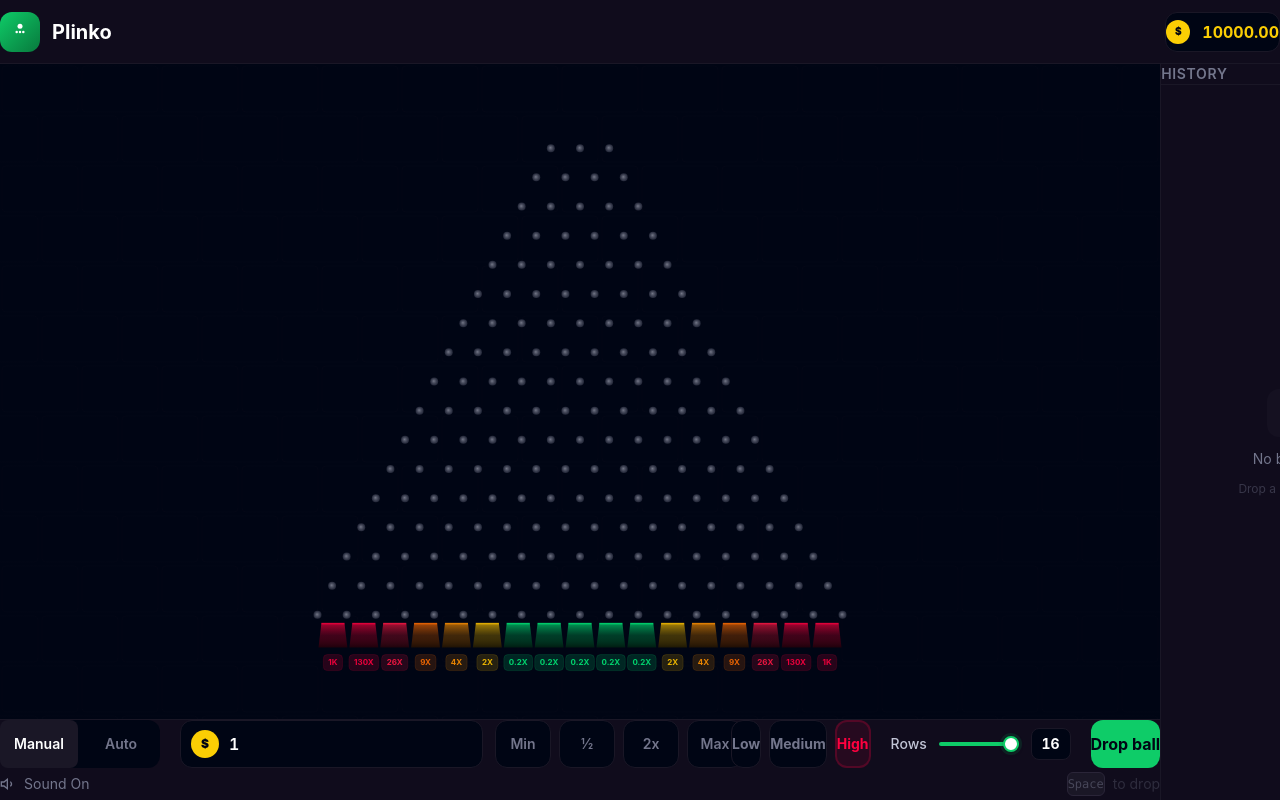
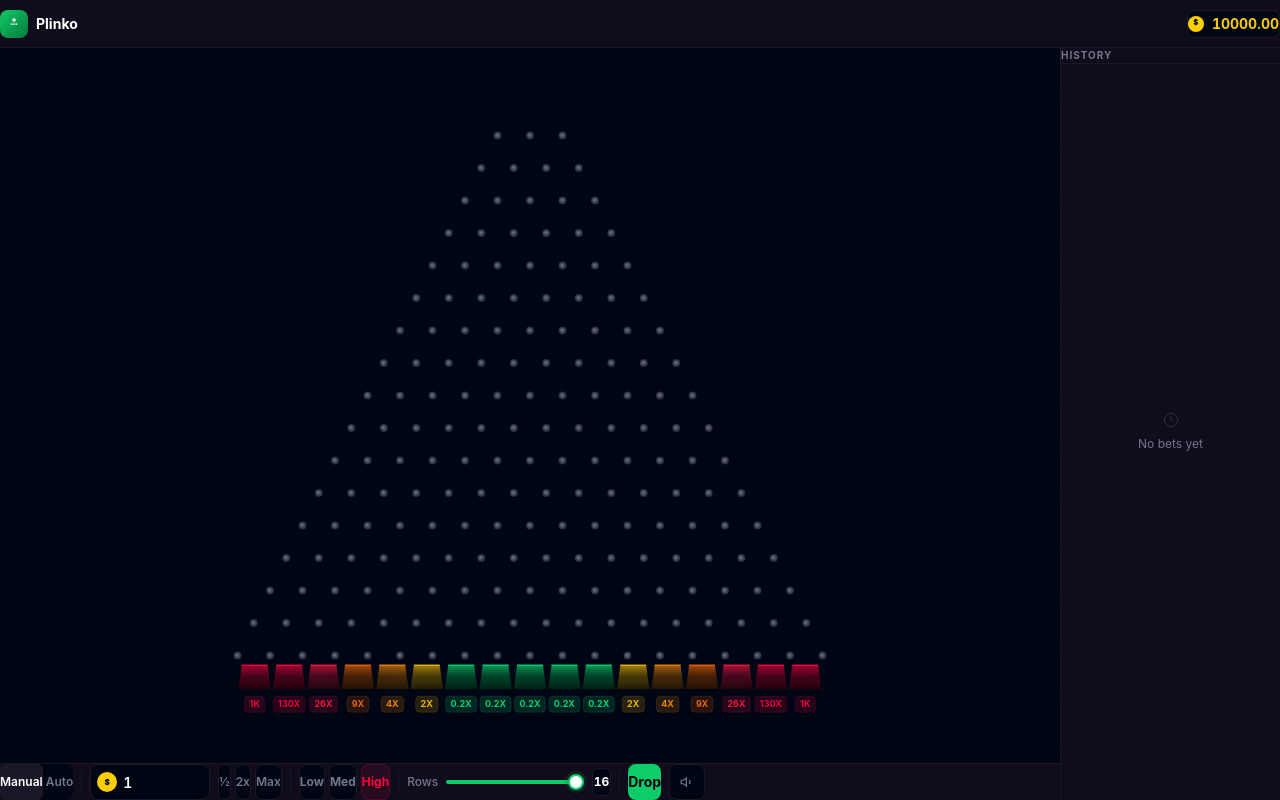
Before and after one commit to Beshqena26/plinko-game, a React (Vite) app: page / in a window 1280 px wide. Built offline with nearby package versions, Linux system fonts and the light colour scheme.

Commit message:
Compact toolbar layout: single-row controls below board

```diff
--- a/src/App.tsx
+++ b/src/App.tsx
@@ -76,9 +76,7 @@ export default function App() {
     setRecords(p => [{ id: bid, bet, multiplier: m, payout: pay, time: Date.now() }, ...p].slice(0, 100));
   }, [risk, rows]);
 
-  const onConsumed = useCallback((id: number) => {
-    setBallQueue(p => p.filter(x => x !== id));
-  }, []);
+  const onConsumed = useCallback((id: number) => setBallQueue(p => p.filter(x => x !== id)), []);
 
   const startAuto = useCallback(() => {
     autoRef.current = true; autoStart.current = balance; setIsAuto(true);
@@ -99,59 +97,50 @@ export default function App() {
   }, [drop, autoBetCount, balance, stopOnProfit, stopOnLoss]);
 
   const stopAuto = useCallback(() => { autoRef.current = false; setIsAuto(false); }, []);
-
   const pl = records.reduce((s, r) => s + r.payout - r.bet, 0);
 
   return (
-    <div className="min-h-screen bg-[#000514] text-white flex flex-col select-none">
-      {/* ── Header ── */}
-      <header className="h-16 bg-[#100C1C] border-b border-[#1A1726] flex items-center px-6 gap-4 shrink-0">
-        <div className="flex items-center gap-3 flex-1">
-          <div className="w-10 h-10 rounded-xl bg-gradient-to-br from-[#0ECC68] to-[#087a3d] flex items-center justify-center">
-            <svg width="20" height="20" viewBox="0 0 24 24" fill="white">
-              <circle cx="12" cy="5" r="3"/><circle cx="8" cy="12" r="1.5"/><circle cx="16" cy="12" r="1.5"/><circle cx="12" cy="12" r="1.5"/>
-            </svg>
+    <div className="h-screen bg-[#000514] text-white flex flex-col select-none overflow-hidden">
+      {/* Header */}
+      <header className="h-12 bg-[#100C1C] border-b border-[#1A1726] flex items-center px-4 shrink-0">
+        <div className="flex items-center gap-2 flex-1">
+          <div className="w-7 h-7 rounded-lg bg-gradient-to-br from-[#0ECC68] to-[#087a3d] flex items-center justify-center">
+            <svg width="14" height="14" viewBox="0 0 24 24" fill="white"><circle cx="12" cy="5" r="3"/><circle cx="8" cy="12" r="1.5"/><circle cx="16" cy="12" r="1.5"/><circle cx="12" cy="12" r="1.5"/></svg>
           </div>
-          <span className="text-xl font-bold">Plinko</span>
+          <span className="text-sm font-bold">Plinko</span>
         </div>
-
-        <div className="flex items-center gap-3">
+        <div className="flex items-center gap-2">
           {lastWin && (
-            <div className="anim-slide h-10 px-4 rounded-xl flex items-center gap-2 text-sm font-bold tabular-nums"
+            <div className="anim-slide h-7 px-2.5 rounded-lg flex items-center gap-1.5 text-xs font-bold tabular-nums"
               style={{ backgroundColor: `${lastWin.color}10`, border: `1px solid ${lastWin.color}20`, color: lastWin.color }}>
-              <span className="text-xs opacity-50">{lastWin.mult}x</span>
+              <span className="opacity-50">{lastWin.mult}x</span>
               {lastWin.amount >= 0 ? '+' : ''}{lastWin.amount.toFixed(2)}
             </div>
           )}
-
           {records.length > 0 && (
-            <div className={`hidden md:flex h-10 px-4 rounded-xl items-center text-sm font-bold tabular-nums border
+            <div className={`hidden md:flex h-7 px-2.5 rounded-lg items-center text-xs font-bold tabular-nums border
               ${pl >= 0 ? 'bg-[#0ECC68]/5 border-[#0ECC68]/15 text-[#0ECC68]' : 'bg-[#ff003f]/5 border-[#ff003f]/15 text-[#ff003f]'}`}>
               {pl >= 0 ? '+' : ''}{pl.toFixed(2)}
             </div>
           )}
-
-          <div className="h-10 bg-[#000514] border border-[#1A1726] rounded-xl px-5 flex items-center gap-3">
-            <div className="w-6 h-6 rounded-full bg-[#FBCE04] flex items-center justify-center">
-              <span className="text-[10px] font-black text-[#000514]">$</span>
+          <div className="h-7 bg-[#000514] border border-[#1A1726] rounded-lg px-3 flex items-center gap-2">
+            <div className="w-4 h-4 rounded-full bg-[#FBCE04] flex items-center justify-center">
+              <span className="text-[7px] font-black text-[#000514]">$</span>
             </div>
-            <span className="text-base font-bold text-[#FBCE04] tabular-nums">{dispBal.toFixed(2)}</span>
+            <span className="text-sm font-bold text-[#FBCE04] tabular-nums">{dispBal.toFixed(2)}</span>
           </div>
         </div>
       </header>
 
-      {/* ── Main ── */}
-      <main className="flex-1 flex flex-col lg:flex-row overflow-hidden">
-        {/* Board — center, takes all available space */}
-        <div className="flex-1 flex flex-col min-h-0 order-1">
-          {/* Game canvas */}
-          <div className="flex-1 min-h-[400px]">
+      {/* Main */}
+      <main className="flex-1 flex min-h-0">
+        {/* Board + controls */}
+        <div className="flex-1 flex flex-col min-h-0">
+          <div className="flex-1 min-h-0">
             <PlinkoBoard rows={rows} multipliers={mults} onBallLand={onLand}
               ballQueue={ballQueue} onBallConsumed={onConsumed} paths={paths} />
           </div>
-
-          {/* ── Bet Controls — below the board ── */}
-          <div className="border-t border-[#1A1726] bg-[#100C1C]">
+          <div className="border-t border-[#1A1726] bg-[#100C1C] shrink-0">
             <BetControls
               balance={balance} betAmount={betAmount} setBetAmount={setBetAmount}
               rows={rows} setRows={setRows} risk={risk} setRisk={setRisk}
@@ -163,11 +152,8 @@ export default function App() {
           </div>
         </div>
 
-        {/* History — right sidebar */}
-        <div className="hidden lg:block w-[260px] shrink-0 border-l border-[#1A1726] order-2">
-          <BetHistory records={records} />
-        </div>
-        <div className="lg:hidden order-2 border-t border-[#1A1726] max-h-[240px]">
+        {/* History sidebar */}
+        <div className="hidden lg:flex w-[220px] shrink-0 border-l border-[#1A1726]">
           <BetHistory records={records} />
         </div>
       </main>
--- a/src/components/BetControls.tsx
+++ b/src/components/BetControls.tsx
@@ -25,7 +25,7 @@ interface BetControlsProps {
 
 const RISKS: { value: RiskLevel; label: string; color: string }[] = [
   { value: 'low', label: 'Low', color: '#0ECC68' },
-  { value: 'medium', label: 'Medium', color: '#FBCE04' },
+  { value: 'medium', label: 'Med', color: '#FBCE04' },
   { value: 'high', label: 'High', color: '#ff003f' },
 ];
 
@@ -42,7 +42,6 @@ export default function BetControls(props: BetControlsProps) {
   const [pressed, setPressed] = useState(false);
   const timer = useRef<ReturnType<typeof setTimeout>>();
 
-  // Space to drop
   useEffect(() => {
     const fn = (e: KeyboardEvent) => {
       if (e.code === 'Space' && !e.repeat && !(e.target instanceof HTMLInputElement)) {
@@ -69,137 +68,132 @@ export default function BetControls(props: BetControlsProps) {
   const canBet = !disabled && balance >= betAmount && betAmount > 0;
 
   return (
-    <div className="px-6 py-5">
-      {/* ── Row 1: Mode tabs + main controls ── */}
-      <div className="flex flex-col lg:flex-row gap-5">
-        {/* Mode toggle */}
-        <div className="flex h-12 rounded-xl bg-[#000514] p-1 gap-1 lg:w-[160px] shrink-0">
+    <div className="px-4 py-3">
+      {/* Main row */}
+      <div className="flex items-center gap-2 flex-wrap">
+        {/* Mode */}
+        <div className="flex h-9 rounded-lg bg-[#000514] p-[3px] gap-[3px] shrink-0">
           {(['manual', 'auto'] as const).map(m => (
             <button key={m} onClick={() => setMode(m)}
-              className={`flex-1 rounded-lg text-sm font-semibold capitalize transition-all
+              className={`px-3 rounded-md text-xs font-semibold capitalize transition-all
                 ${mode === m ? 'bg-[#1A1726] text-white' : 'text-[#73768C] hover:text-[#C2C5D6]'}`}
             >{m}</button>
           ))}
         </div>
 
-        {/* Bet amount */}
-        <div className="flex-1 min-w-0">
-          <div className="flex items-center gap-3">
-            <div className="flex items-center h-12 flex-1 bg-[#000514] rounded-xl border border-[#1A1726] focus-within:border-[#0ECC68]/40 transition-colors">
-              <div className="w-12 flex items-center justify-center shrink-0">
-                <div className="w-7 h-7 rounded-full bg-[#FBCE04] flex items-center justify-center">
-                  <span className="text-xs font-black text-[#000514]">$</span>
+        {/* Divider */}
+        <div className="w-px h-6 bg-[#1A1726] shrink-0 hidden sm:block" />
+
+        {/* Bet input */}
+        <div className="flex items-center h-9 bg-[#000514] rounded-lg border border-[#1A1726] focus-within:border-[#0ECC68]/40 transition-colors min-w-[120px] shrink-0">
+          <div className="w-8 flex items-center justify-center shrink-0">
+            <div className="w-5 h-5 rounded-full bg-[#FBCE04] flex items-center justify-center">
+              <span className="text-[8px] font-black text-[#000514]">$</span>
             </div>
           </div>
-              <input
-                type="number" value={betAmount} step="0.01"
+          <input type="number" value={betAmount} step="0.01"
             onChange={e => setBetAmount(Math.max(0, Math.min(10000, +e.target.value || 0)))}
-                className="flex-1 h-full bg-transparent text-white text-base font-semibold outline-none tabular-nums pr-4"
-              />
+            className="w-20 h-full bg-transparent text-white text-sm font-semibold outline-none tabular-nums pr-2" />
         </div>
 
-            {/* Quick buttons */}
-            <div className="flex gap-2 shrink-0">
+        {/* Quick bet */}
+        <div className="flex gap-1 shrink-0">
           {[
-                { label: 'Min', fn: () => setBetAmount(0.01) },
-                { label: '½', fn: () => setBetAmount(Math.max(0.01, +(betAmount / 2).toFixed(2))) },
-                { label: '2x', fn: () => setBetAmount(Math.min(10000, +(betAmount * 2).toFixed(2))) },
-                { label: 'Max', fn: () => setBetAmount(Math.min(10000, balance)) },
+            { l: '½', fn: () => setBetAmount(Math.max(0.01, +(betAmount / 2).toFixed(2))) },
+            { l: '2x', fn: () => setBetAmount(Math.min(10000, +(betAmount * 2).toFixed(2))) },
+            { l: 'Max', fn: () => setBetAmount(Math.min(10000, balance)) },
           ].map(b => (
-                <button key={b.label} onClick={b.fn}
-                  className="h-12 w-14 rounded-xl bg-[#000514] border border-[#1A1726] text-sm font-semibold text-[#73768C]
+            <button key={b.l} onClick={b.fn}
+              className="h-9 px-3 rounded-lg bg-[#000514] border border-[#1A1726] text-xs font-semibold text-[#73768C]
                 hover:text-white hover:bg-[#1A1726] active:scale-95 transition-all"
-                >{b.label}</button>
+            >{b.l}</button>
           ))}
         </div>
-          </div>
-        </div>
+
+        <div className="w-px h-6 bg-[#1A1726] shrink-0 hidden sm:block" />
 
         {/* Risk */}
-        <div className="flex gap-2 shrink-0">
+        <div className="flex gap-1 shrink-0">
           {RISKS.map(r => {
-            const active = risk === r.value;
+            const on = risk === r.value;
             return (
               <button key={r.value} onClick={() => setRisk(r.value)} disabled={isAuto}
-                className={`h-12 px-5 rounded-xl text-sm font-bold transition-all disabled:opacity-30
-                  ${active ? '' : 'bg-[#000514] border border-[#1A1726] text-[#73768C] hover:text-[#C2C5D6]'}`}
-                style={active ? { backgroundColor: `${r.color}18`, border: `2px solid ${r.color}35`, color: r.color } : undefined}
+                className={`h-9 px-3 rounded-lg text-xs font-bold transition-all disabled:opacity-30
+                  ${on ? '' : 'bg-[#000514] border border-[#1A1726] text-[#73768C] hover:text-[#C2C5D6]'}`}
+                style={on ? { backgroundColor: `${r.color}18`, border: `1.5px solid ${r.color}35`, color: r.color } : undefined}
               >{r.label}</button>
             );
           })}
         </div>
 
+        <div className="w-px h-6 bg-[#1A1726] shrink-0 hidden sm:block" />
+
         {/* Rows */}
-        <div className="flex items-center gap-3 shrink-0 lg:w-[180px]">
-          <span className="text-sm font-medium text-[#C2C5D6] shrink-0">Rows</span>
+        <div className="flex items-center gap-2 shrink-0">
+          <span className="text-xs font-medium text-[#73768C]">Rows</span>
           <input type="range" min={8} max={16} value={rows}
             onChange={e => setRows(+e.target.value)} disabled={isAuto}
-            className="flex-1" />
-          <span className="h-8 w-10 rounded-lg bg-[#000514] border border-[#1A1726] text-sm font-bold text-white flex items-center justify-center tabular-nums shrink-0">{rows}</span>
+            className="w-20" />
+          <span className="w-7 h-7 rounded-md bg-[#000514] border border-[#1A1726] text-xs font-bold text-white flex items-center justify-center tabular-nums">{rows}</span>
         </div>
+
+        <div className="w-px h-6 bg-[#1A1726] shrink-0 hidden sm:block" />
 
         {/* Drop button */}
         {mode === 'manual' ? (
           <button onClick={fire} disabled={!canBet}
-            className={`h-12 px-8 rounded-xl font-bold text-base transition-all shrink-0
+            className={`h-9 px-6 rounded-lg font-bold text-sm transition-all shrink-0
               bg-[#0ECC68] text-[#000514] hover:bg-[#1cdf78]
               active:scale-[0.97] disabled:opacity-25 disabled:cursor-not-allowed
               ${pressed ? 'scale-[0.97]' : ''}`}>
-            Drop ball
+            Drop
           </button>
         ) : isAuto ? (
           <button onClick={onStopAuto}
-            className="h-12 px-8 rounded-xl font-bold text-base bg-[#ff003f] text-white hover:bg-[#ff2d5a] active:scale-[0.97] transition-all shrink-0">
+            className="h-9 px-6 rounded-lg font-bold text-sm bg-[#ff003f] text-white hover:bg-[#ff2d5a] active:scale-[0.97] transition-all shrink-0">
             Stop
           </button>
         ) : (
           <button onClick={onStartAuto} disabled={!canBet}
-            className="h-12 px-8 rounded-xl font-bold text-base bg-[#0ECC68] text-[#000514] hover:bg-[#1cdf78] active:scale-[0.97] disabled:opacity-25 disabled:cursor-not-allowed transition-all shrink-0">
-            Start Auto
+            className="h-9 px-6 rounded-lg font-bold text-sm bg-[#0ECC68] text-[#000514] hover:bg-[#1cdf78] active:scale-[0.97] disabled:opacity-25 disabled:cursor-not-allowed transition-all shrink-0">
+            Start
           </button>
         )}
+
+        {/* Sound */}
+        <button onClick={() => setSoundOn(sound.toggle())}
+          className="h-9 w-9 rounded-lg bg-[#000514] border border-[#1A1726] flex items-center justify-center text-[#73768C] hover:text-[#C2C5D6] transition-colors shrink-0 ml-auto">
+          {soundOn ? (
+            <svg width="14" height="14" viewBox="0 0 24 24" fill="none" stroke="currentColor" strokeWidth="2"><polygon points="11 5 6 9 2 9 2 15 6 15 11 19 11 5"/><path d="M15.54 8.46a5 5 0 0 1 0 7.07"/></svg>
+          ) : (
+            <svg width="14" height="14" viewBox="0 0 24 24" fill="none" stroke="currentColor" strokeWidth="2"><polygon points="11 5 6 9 2 9 2 15 6 15 11 19 11 5"/><line x1="23" y1="9" x2="17" y2="15"/><line x1="17" y1="9" x2="23" y2="15"/></svg>
+          )}
+        </button>
       </div>
 
-      {/* ── Row 2: Auto options (only in auto mode) ── */}
+      {/* Auto options */}
       {mode === 'auto' && (
-        <div className="flex flex-col sm:flex-row gap-4 mt-4 pt-4 border-t border-[#1A1726] anim-slide">
-          <div className="flex items-center gap-3 flex-1">
-            <span className="text-sm font-medium text-[#C2C5D6] shrink-0">Bets</span>
+        <div className="flex items-center gap-3 mt-2 pt-2 border-t border-[#1A1726] anim-slide flex-wrap">
+          <div className="flex items-center gap-2">
+            <span className="text-xs text-[#73768C]">Bets</span>
             <input type="number" value={autoBetCount}
               onChange={e => setAutoBetCount(Math.max(1, Math.min(1000, +e.target.value || 1)))}
-              className="h-10 w-24 bg-[#000514] border border-[#1A1726] rounded-lg px-3 text-white text-sm font-semibold outline-none focus:border-[#0ECC68]/40 transition-colors tabular-nums" />
+              className="h-8 w-16 bg-[#000514] border border-[#1A1726] rounded-lg px-2 text-white text-xs font-semibold outline-none focus:border-[#0ECC68]/40 tabular-nums" />
           </div>
-          <div className="flex items-center gap-3 flex-1">
-            <span className="text-sm font-medium text-[#0ECC68] shrink-0">+$ Profit</span>
+          <div className="flex items-center gap-2">
+            <span className="text-xs text-[#0ECC68]">+Profit</span>
             <input type="number" value={stopOnProfit || ''} placeholder="0"
               onChange={e => setStopOnProfit(Math.max(0, +e.target.value || 0))}
-              className="h-10 w-24 bg-[#000514] border border-[#1A1726] rounded-lg px-3 text-white text-sm font-semibold outline-none focus:border-[#0ECC68]/30 transition-colors tabular-nums" />
+              className="h-8 w-16 bg-[#000514] border border-[#1A1726] rounded-lg px-2 text-white text-xs font-semibold outline-none focus:border-[#0ECC68]/30 tabular-nums" />
           </div>
-          <div className="flex items-center gap-3 flex-1">
-            <span className="text-sm font-medium text-[#ff003f] shrink-0">-$ Loss</span>
+          <div className="flex items-center gap-2">
+            <span className="text-xs text-[#ff003f]">-Loss</span>
             <input type="number" value={stopOnLoss || ''} placeholder="0"
               onChange={e => setStopOnLoss(Math.max(0, +e.target.value || 0))}
-              className="h-10 w-24 bg-[#000514] border border-[#1A1726] rounded-lg px-3 text-white text-sm font-semibold outline-none focus:border-[#ff003f]/30 transition-colors tabular-nums" />
+              className="h-8 w-16 bg-[#000514] border border-[#1A1726] rounded-lg px-2 text-white text-xs font-semibold outline-none focus:border-[#ff003f]/30 tabular-nums" />
           </div>
         </div>
       )}
-
-      {/* ── Row 3: Sound + keyboard hint ── */}
-      <div className="flex items-center justify-between mt-4 h-8">
-        <button onClick={() => { setSoundOn(sound.toggle()); }}
-          className="flex items-center gap-2 text-sm text-[#73768C] hover:text-[#C2C5D6] transition-colors">
-          {soundOn ? (
-            <svg width="16" height="16" viewBox="0 0 24 24" fill="none" stroke="currentColor" strokeWidth="2"><polygon points="11 5 6 9 2 9 2 15 6 15 11 19 11 5"/><path d="M15.54 8.46a5 5 0 0 1 0 7.07"/></svg>
-          ) : (
-            <svg width="16" height="16" viewBox="0 0 24 24" fill="none" stroke="currentColor" strokeWidth="2"><polygon points="11 5 6 9 2 9 2 15 6 15 11 19 11 5"/><line x1="23" y1="9" x2="17" y2="15"/><line x1="17" y1="9" x2="23" y2="15"/></svg>
-          )}
-          {soundOn ? 'Sound On' : 'Sound Off'}
-        </button>
-        <div className="flex items-center gap-2 text-sm text-[#73768C]/30">
-          <kbd className="px-2 h-6 flex items-center rounded-md bg-[#1A1726] border border-[#2a2538] text-xs font-mono text-[#73768C]/50">Space</kbd>
-          <span>to drop</span>
-        </div>
-      </div>
     </div>
   );
 }
--- a/src/components/BetHistory.tsx
+++ b/src/components/BetHistory.tsx
@@ -12,7 +12,6 @@ export interface BetRecord {
 export default function BetHistory({ records }: { records: BetRecord[] }) {
   const listRef = useRef<HTMLDivElement>(null);
   const prevLen = useRef(0);
-
   useEffect(() => {
     if (records.length > prevLen.current && listRef.current) listRef.current.scrollTop = 0;
     prevLen.current = records.length;
@@ -21,70 +20,59 @@ export default function BetHistory({ records }: { records: BetRecord[] }) {
   const totalBet = records.reduce((s, r) => s + r.bet, 0);
   const totalWon = records.reduce((s, r) => s + r.payout, 0);
   const profit = totalWon - totalBet;
-  const winRate = records.length > 0
-    ? Math.round((records.filter(r => r.multiplier >= 1).length / records.length) * 100)
-    : 0;
+  const wins = records.filter(r => r.multiplier >= 1).length;
+  const rate = records.length ? Math.round((wins / records.length) * 100) : 0;
 
   return (
-    <div className="bg-[#100C1C] h-full flex flex-col">
-      {/* Header */}
-      <div className="px-6 pt-6 pb-5 border-b border-[#1A1726]">
-        <div className="flex items-center justify-between mb-4">
-          <span className="text-sm font-semibold text-[#73768C] uppercase tracking-wider">History</span>
+    <div className="bg-[#100C1C] h-full flex flex-col w-full">
+      {/* Stats header */}
+      <div className="px-4 pt-4 pb-3 border-b border-[#1A1726]">
+        <div className="flex items-center justify-between mb-3">
+          <span className="text-[10px] font-bold text-[#73768C] uppercase tracking-widest">History</span>
           {records.length > 0 && (
-            <span className={`text-base font-bold tabular-nums ${profit >= 0 ? 'text-[#0ECC68]' : 'text-[#ff003f]'}`}>
+            <span className={`text-xs font-bold tabular-nums ${profit >= 0 ? 'text-[#0ECC68]' : 'text-[#ff003f]'}`}>
               {profit >= 0 ? '+' : ''}{profit.toFixed(2)}
             </span>
           )}
         </div>
         {records.length > 0 && (
-          <div className="grid grid-cols-3 gap-3">
+          <div className="grid grid-cols-3 gap-1.5">
             {[
-              { label: 'Bets', value: `${records.length}` },
-              { label: 'Wagered', value: `${totalBet.toFixed(0)}` },
-              { label: 'Win%', value: `${winRate}%`, color: winRate >= 50 ? '#0ECC68' : '#ff003f' },
+              { k: 'Bets', v: records.length },
+              { k: 'Won', v: `${rate}%`, c: rate >= 50 ? '#0ECC68' : '#ff003f' },
+              { k: 'Wager', v: totalBet.toFixed(0) },
             ].map(s => (
-              <div key={s.label} className="py-3 rounded-xl bg-[#000514] border border-[#1A1726] flex flex-col items-center justify-center gap-1">
-                <span className="text-xs font-semibold text-[#73768C] uppercase tracking-wider">{s.label}</span>
-                <span className="text-base font-bold tabular-nums" style={{ color: s.color || '#fff' }}>{s.value}</span>
+              <div key={s.k} className="py-2 rounded-lg bg-[#000514] border border-[#1A1726] text-center">
+                <div className="text-[9px] font-semibold text-[#73768C] uppercase">{s.k}</div>
+                <div className="text-xs font-bold tabular-nums mt-0.5" style={{ color: (s as { c?: string }).c || '#fff' }}>{s.v}</div>
               </div>
             ))}
           </div>
         )}
       </div>
 
-      {/* List */}
-      <div ref={listRef} className="flex-1 overflow-y-auto px-4 py-4">
+      {/* Results list */}
+      <div ref={listRef} className="flex-1 overflow-y-auto p-2">
         {records.length === 0 ? (
-          <div className="flex flex-col items-center justify-center h-full py-12 gap-3">
-            <div className="w-12 h-12 rounded-xl bg-[#1A1726]/50 flex items-center justify-center">
-              <svg width="20" height="20" viewBox="0 0 24 24" fill="none" stroke="#73768C" strokeWidth="1.5" opacity="0.4">
-                <circle cx="12" cy="12" r="10"/><path d="M12 6v6l4 2"/>
-              </svg>
-            </div>
-            <span className="text-sm text-[#73768C]">No bets yet</span>
-            <span className="text-xs text-[#73768C]/40">Drop a ball to start</span>
+          <div className="flex flex-col items-center justify-center h-full gap-2 text-[#73768C]">
+            <svg width="16" height="16" viewBox="0 0 24 24" fill="none" stroke="currentColor" strokeWidth="1.5" opacity="0.3"><circle cx="12" cy="12" r="10"/><path d="M12 6v6l4 2"/></svg>
+            <span className="text-xs">No bets yet</span>
           </div>
         ) : (
-          <div className="flex flex-col gap-2">
-            {records.map((r, idx) => {
+          <div className="flex flex-col gap-1">
+            {records.map((r, i) => {
               const color = getMultiplierColor(r.multiplier);
               const isWin = r.multiplier >= 1;
               const pl = r.payout - r.bet;
               return (
                 <div key={r.id}
-                  className={`flex items-center justify-between h-11 rounded-xl px-4 transition-colors hover:bg-[#1A1726]/40
-                    ${idx === 0 ? 'anim-slide' : ''}`}
-                  style={{
-                    backgroundColor: idx === 0 ? `${color}08` : '#000514',
-                    border: `1px solid ${idx === 0 ? `${color}20` : '#1A1726'}`,
-                  }}
-                >
-                  <div className="flex items-center gap-3">
-                    <div className="w-2 h-2 rounded-full shrink-0" style={{ backgroundColor: color }} />
-                    <span className="text-sm font-bold tabular-nums" style={{ color }}>{r.multiplier}x</span>
+                  className={`flex items-center justify-between h-8 rounded-lg px-3 transition-colors hover:bg-[#1A1726]/40 ${i === 0 ? 'anim-slide' : ''}`}
+                  style={{ backgroundColor: i === 0 ? `${color}08` : '#000514', border: `1px solid ${i === 0 ? `${color}20` : '#1A1726'}` }}>
+                  <div className="flex items-center gap-2">
+                    <div className="w-1.5 h-1.5 rounded-full" style={{ backgroundColor: color }} />
+                    <span className="text-xs font-bold tabular-nums" style={{ color }}>{r.multiplier}x</span>
                   </div>
-                  <span className={`text-sm font-semibold tabular-nums ${isWin ? 'text-[#0ECC68]' : 'text-[#ff003f]'}`}>
+                  <span className={`text-[11px] font-semibold tabular-nums ${isWin ? 'text-[#0ECC68]' : 'text-[#ff003f]'}`}>
                     {isWin ? '+' : ''}{pl.toFixed(2)}
                   </span>
                 </div>
```
Lines whose indentation alone changed are shown as unchanged.
